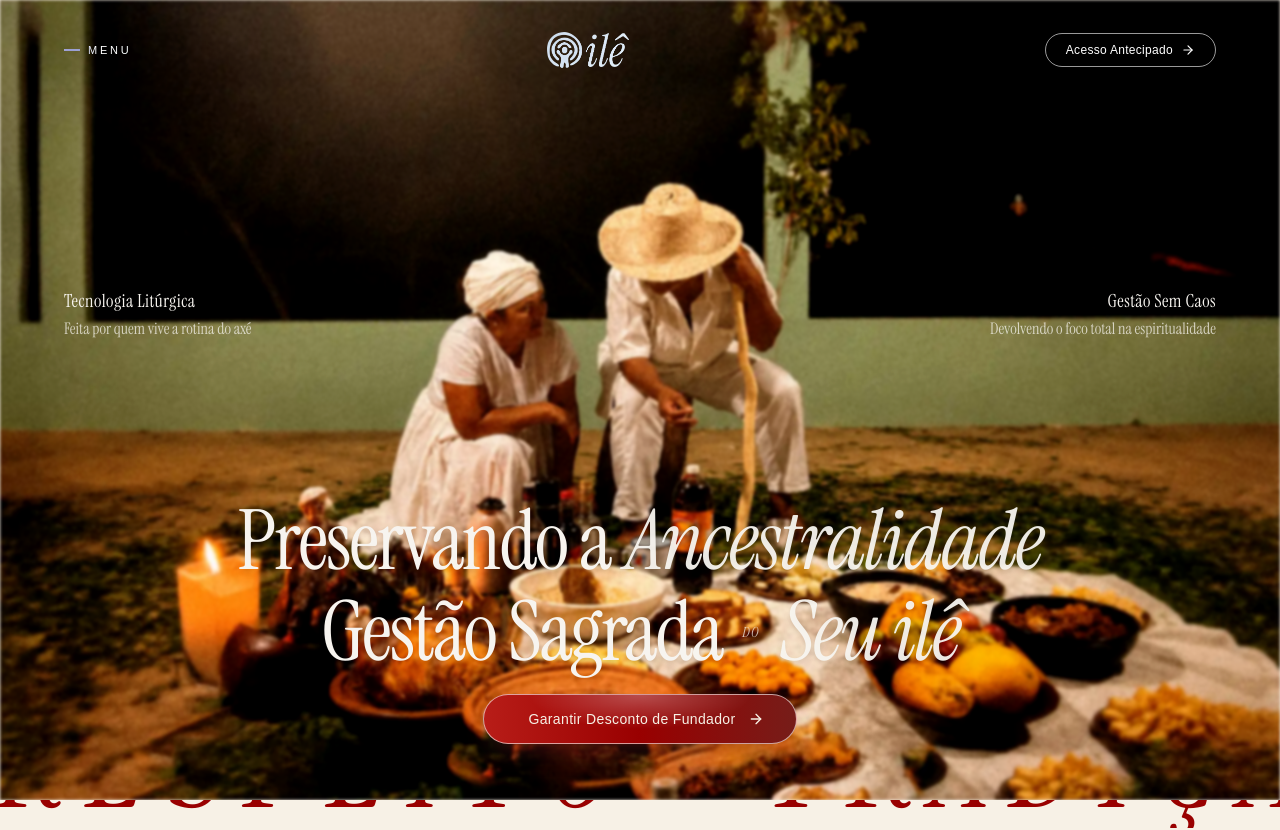
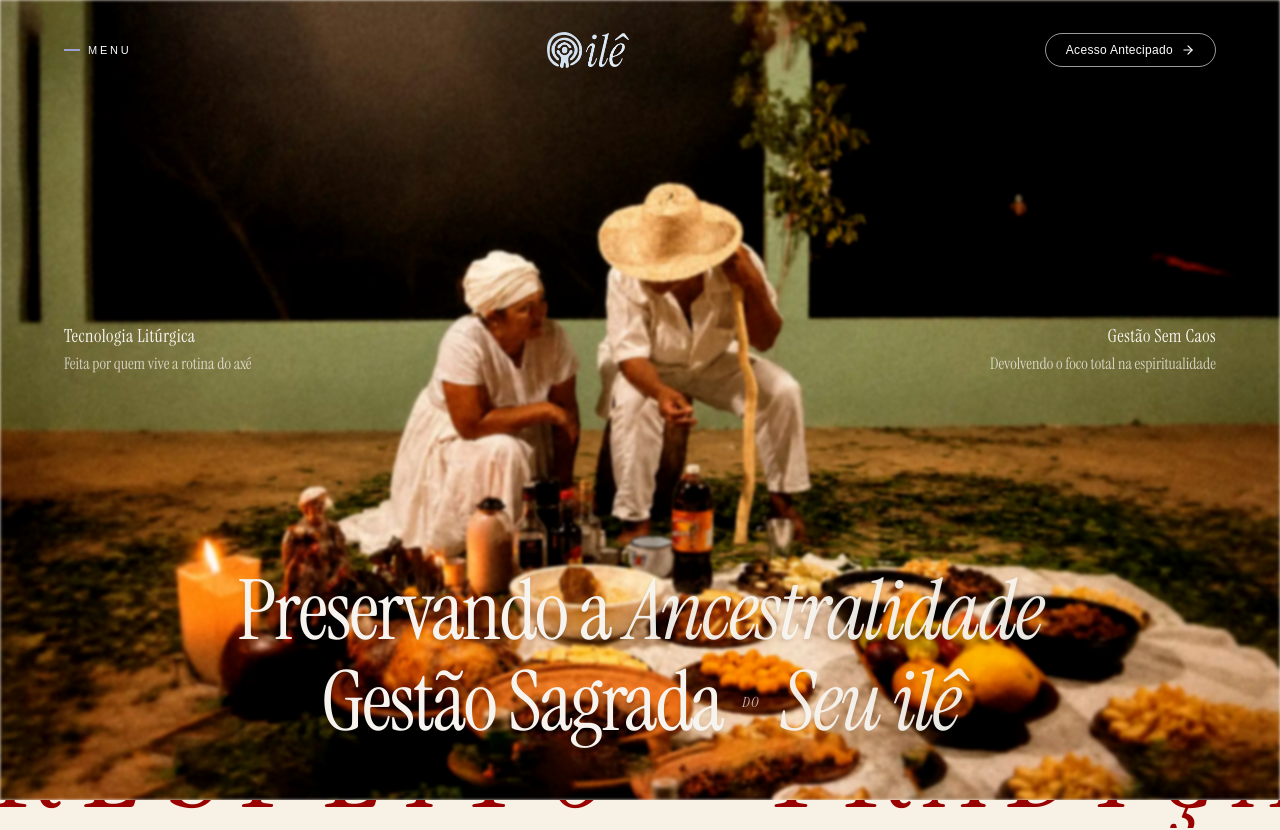
Before and after one commit to pedrosoares0/landing-ile, a React (Vite) app: page / in a window 1280 px wide. Shown: the top 830 px of the page. Built offline with nearby package versions, Linux system fonts and the light colour scheme; no server answers; the HTML template or start-up script is replaced by a standard one; a web font is replaced by a local one.

Commit message:
Sugestões, pricing, cadastro, banco e hero

```diff
--- a/src/components/Hero.tsx
+++ b/src/components/Hero.tsx
@@ -290,17 +290,6 @@ export const Hero = ({ onOpenDemo }: HeroProps) => {
 
             </h1>
 
-            {/* Hero CTA Button */}
-            <div className="pt-5 pointer-events-auto">
-              <button
-                onClick={onOpenDemo}
-                className="relative inline-flex items-center space-x-3 bg-gradient-to-r from-[#B81D18] via-[#990000] to-[#761D19] text-[#F7F1E6] px-8 py-3.5 rounded-full text-xs sm:text-sm font-sans font-medium tracking-wide border border-white/60 shadow-[0_10px_25px_-6px_rgba(118,29,25,0.5)] hover:shadow-[-8px_14px_32px_-4px_rgba(118,29,25,0.7)] hover:scale-[1.03] active:scale-[0.97] transition-all duration-300 group cursor-pointer overflow-hidden"
-              >
-                <span className="absolute inset-0 rounded-full bg-[radial-gradient(ellipse_at_top,_var(--tw-gradient-stops))] from-white/30 via-transparent to-transparent pointer-events-none" />
-                <span className="relative z-10">Garantir Desconto de Fundador</span>
-                <ArrowRight className="relative z-10 w-4 h-4 group-hover:translate-x-1 transition-transform" />
-              </button>
-            </div>
           </motion.div>
         </div>
 
```
